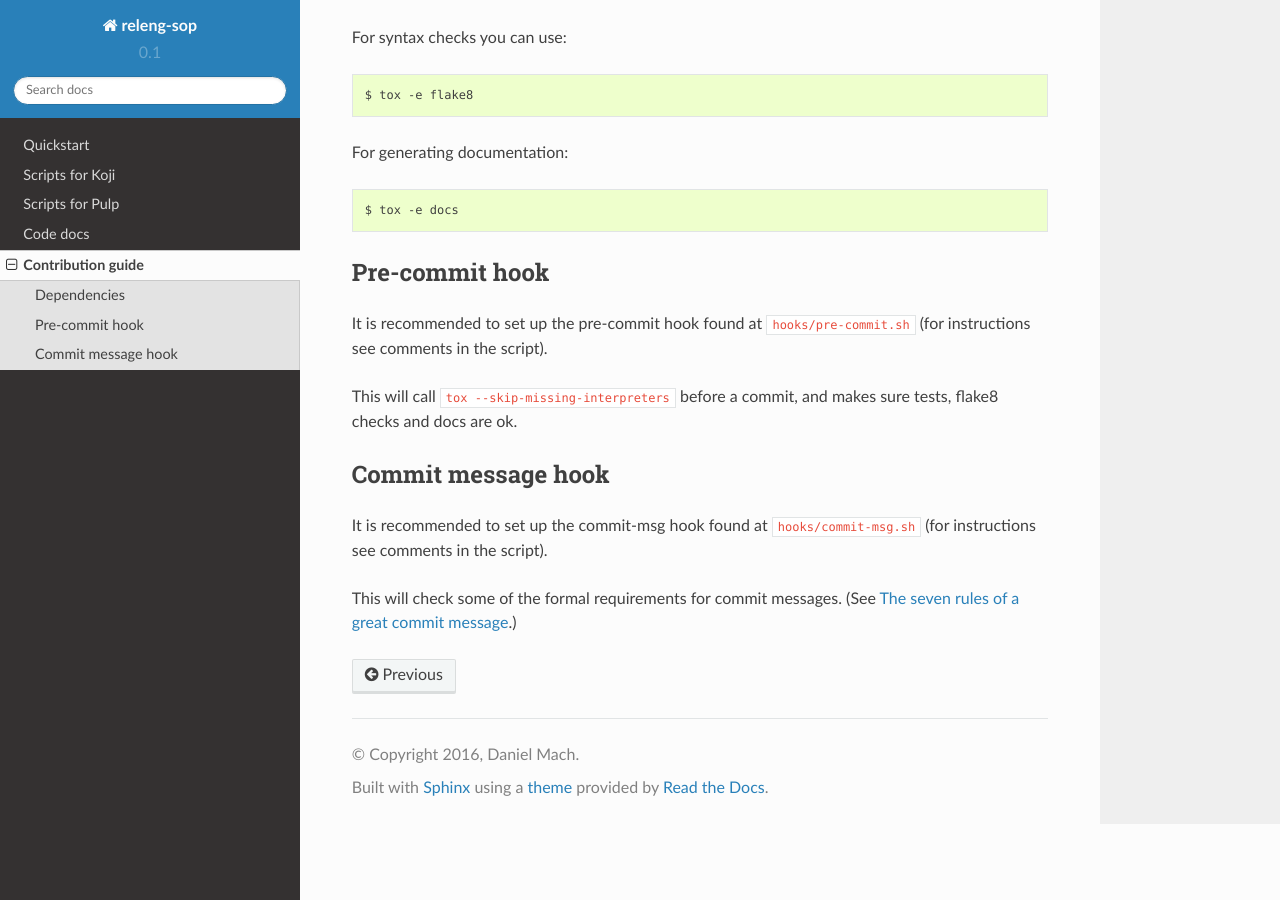
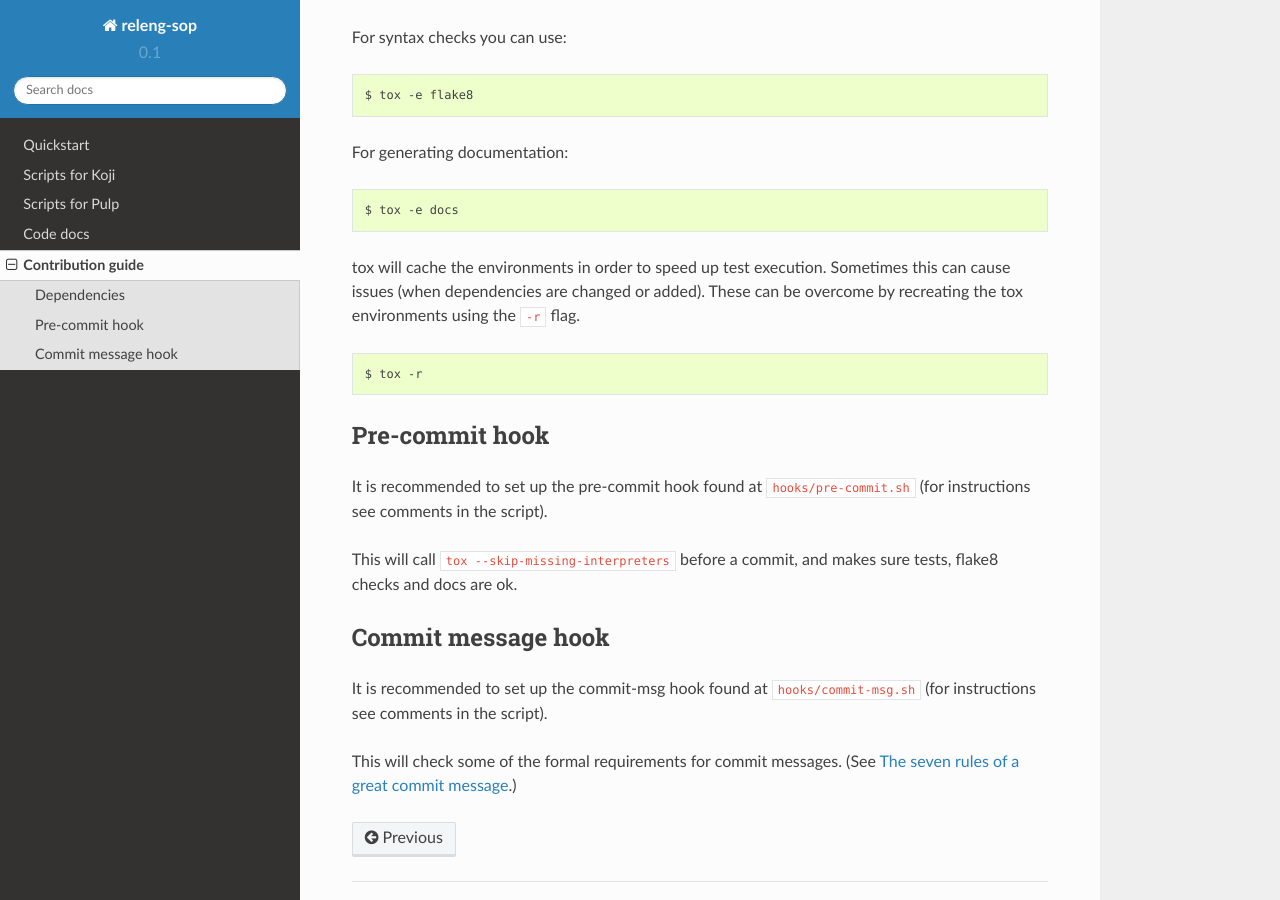
Before and after one commit to release-engineering/releng-sop, a Sphinx documentation site: the page built from docs/contribute.rst, in a window 1280 px wide and 900 px high, scrolled down 968 px. Built offline with Sphinx 7.4.7 and the Read the Docs theme 2.0.0, drawn with Linux system fonts in a browser that asks for light colours.

Commit message:
Mention recreating tox envs in contribution guide
This was hit a few times during development and might save some
time in the future.

```diff
--- a/docs/contribute.rst
+++ b/docs/contribute.rst
@@ -56,6 +56,13 @@ For generating documentation:
 
     $ tox -e docs
 
+tox will cache the environments in order to speed up test execution.
+Sometimes this can cause issues (when dependencies are changed or added).
+These can be overcome by recreating the tox environments using the ``-r`` flag.
+::
+
+    $ tox -r
+
 
 Pre-commit hook
 ---------------
```
